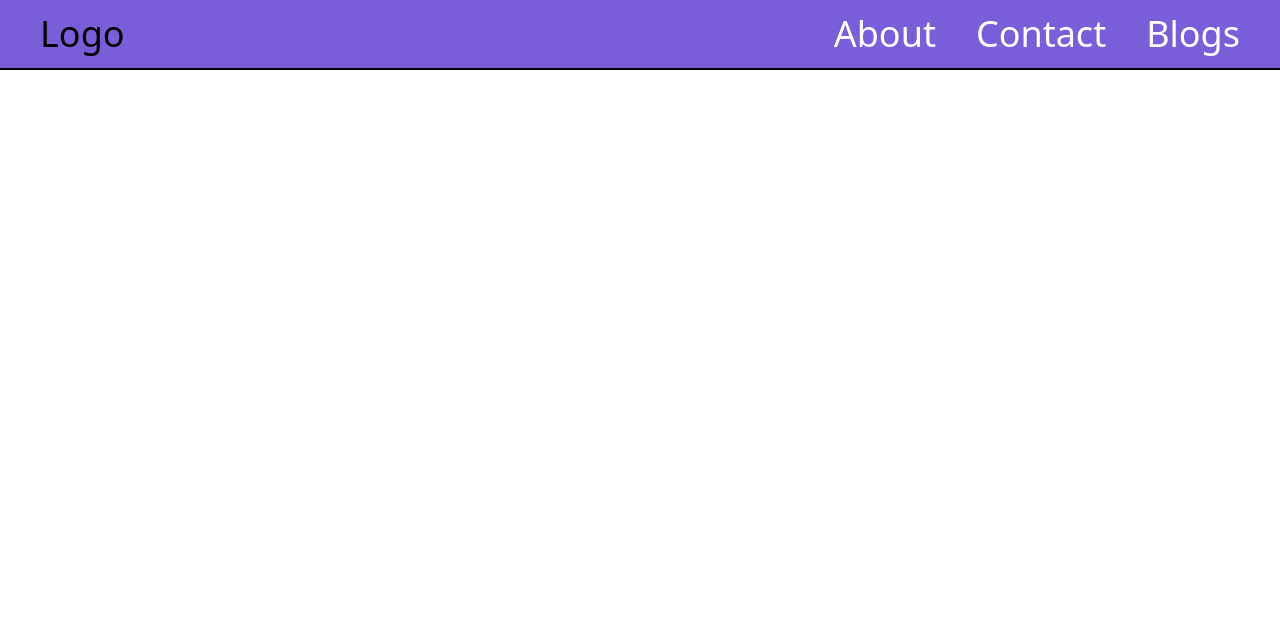
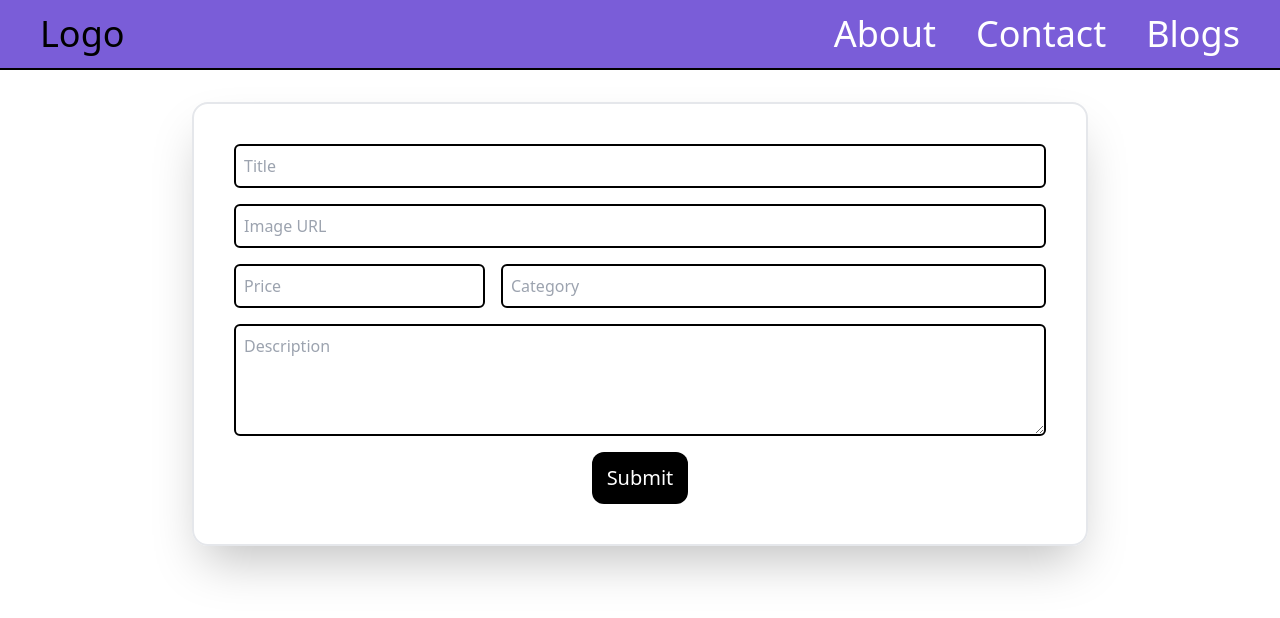
Before and after one commit to dipanshu999/Urban-Deals, a React (Vite) app: page /Create in a window 1280 px wide. Shown: the top 618 px of the page. Built offline with nearby package versions, Linux system fonts and the light colour scheme; no server answers.

Commit message:
Product creation form added

```diff
--- a/src/App.jsx
+++ b/src/App.jsx
@@ -4,6 +4,7 @@ import Home from './components/Home'
 import 'react-router-dom'
 import { Route, Routes } from 'react-router-dom'
 import Product from './components/Product'
+import Create from './components/Create'
 
 
 export default function App() {
@@ -14,6 +15,7 @@ export default function App() {
       <Routes>
         <Route path='/' element={ <Home/>}/>
         <Route path='/product/:id' element={ <Product/>}/>
+        <Route path='/Create' element={ <Create/>}/>
       </Routes>
     </div>
     </>
--- /dev/null
+++ b/src/components/Create.jsx
@@ -0,0 +1,27 @@
+import React from 'react'
+
+export default function Create() {
+
+    let handleSubmit=(e)=>{
+        e.preventDefault()
+    }
+  return (
+    <>
+      <div className="form mob:w-[70%] mx-auto border-2 p-10 mt-8 rounded-2xl shadow-2xl">
+
+        <form action="" className='flex flex-col gap-4'>
+            <input type="text" placeholder='Title' className='border-2 p-2 border-black rounded-md'/>
+            <input type="text" placeholder='Image URL' className='border-2 p-2 border-black rounded-md'/>
+                <div className="price-desc flex flex-col tab:flex-row justify-between gap-4">
+                    <input type="number " placeholder='Price' className='border-2  p-2 border-black rounded-md' />
+                    <input type="text " placeholder='Category' className='border-2 p-2 flex-1 border-black rounded-md' />
+                </div>
+            <textarea placeholder='Description' className=' border-2 p-2 h-28 border-black rounded-md'></textarea>
+
+            <input type="submit" onClick={handleSubmit} className='bg-black hover:cursor-pointer text-white w-24 py-3 rounded-xl font-medium mx-auto text-xl'/>
+        </form>
+
+      </div>
+    </>
+  )
+}
--- a/src/components/Home.jsx
+++ b/src/components/Home.jsx
@@ -19,7 +19,7 @@ export default function Home() {
       <div className=''>
 
         <div className='flex justify-center mt-10 gap-10 items-center '>
-          <input type="text" placeholder='Search' className='p-2 bg-gray-100 rounded-3xl border  border-black'/>
+          <Link to={'/Create'} className='border-2 border-black px-5 py-2'>Add</Link>
           <Dropdown products={products}/>
         </div>
 
```
